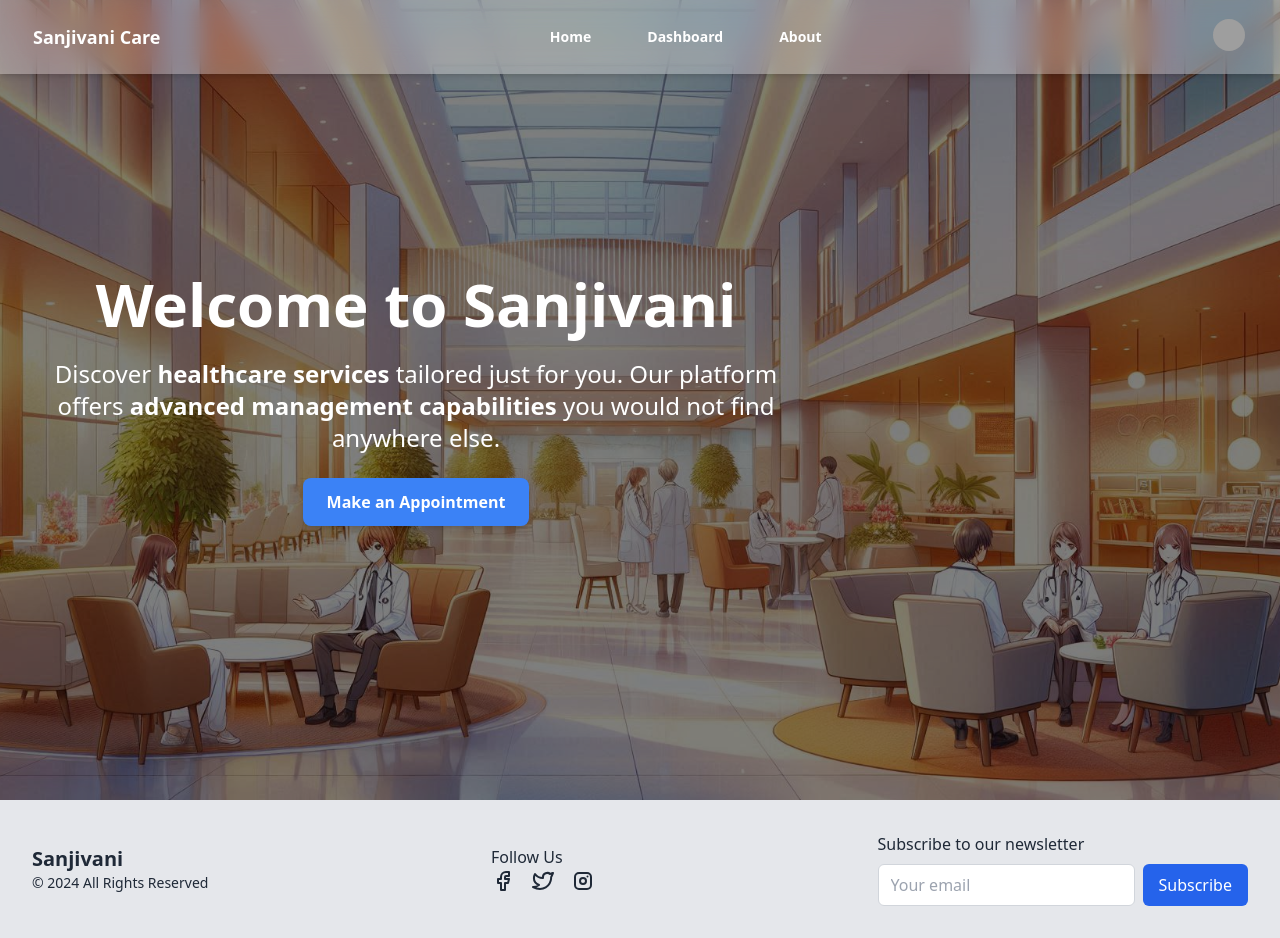
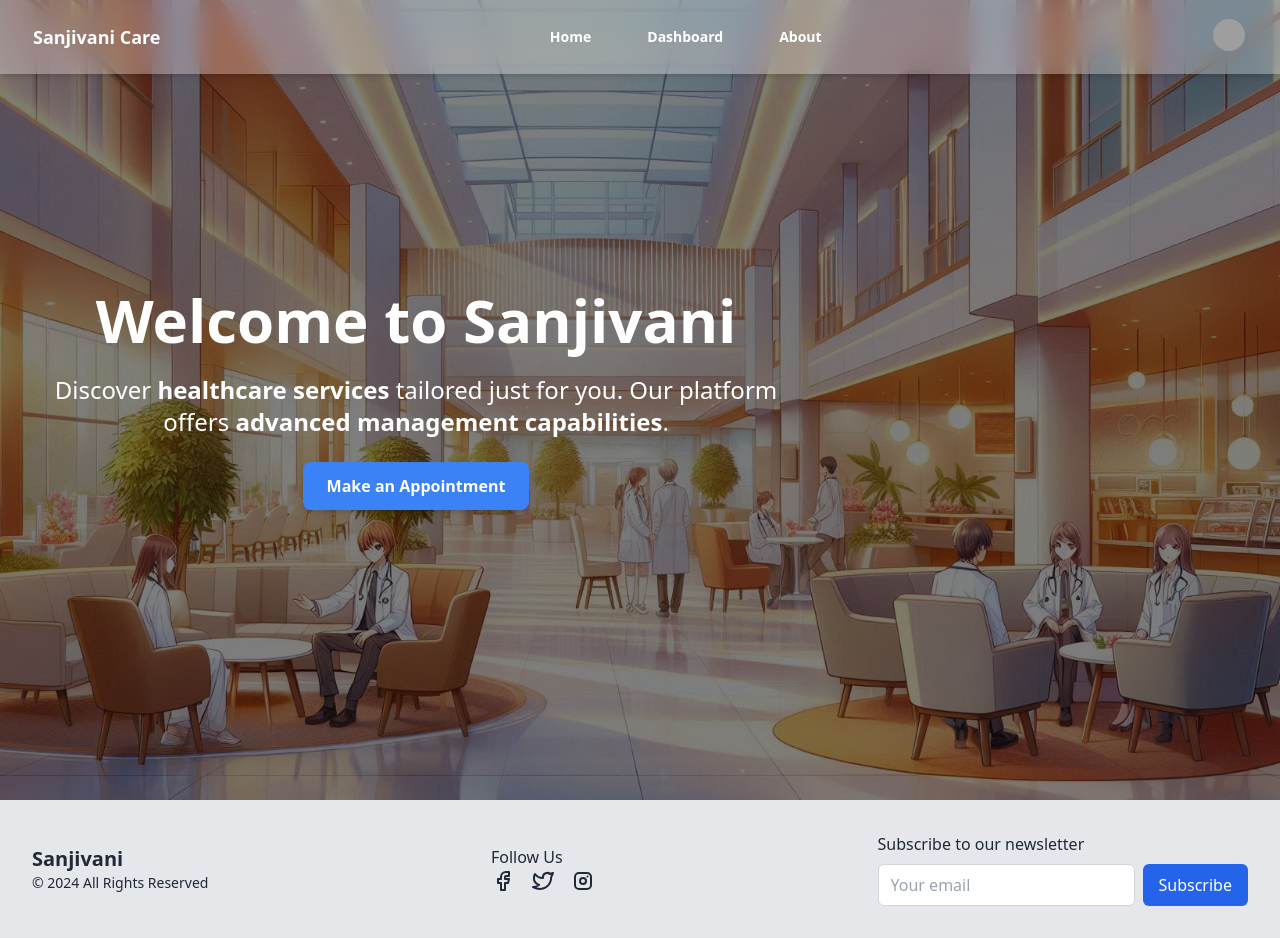
Before and after one commit to EhsaasChaudhary/sanjivani, a Next.js app: page / in a window 1280 px wide. Built offline with nearby package versions, Linux system fonts and the light colour scheme; grey boxes are pictures that could not be loaded.

Commit message:
updated home heading

```diff
--- a/app/page.tsx
+++ b/app/page.tsx
@@ -24,7 +24,7 @@ export default function Component() {
             Welcome to Sanjivani
           </h1>
           <p className="text-lg md:text-xl lg:text-2xl text-white">
-            Discover <span className="font-bold">healthcare services</span> tailored just for you. Our platform offers <span className="font-bold">advanced management capabilities</span> you would not find anywhere else.
+            Discover <span className="font-bold">healthcare services</span> tailored just for you. Our platform offers <span className="font-bold">advanced management capabilities</span>.
           </p>
           <a href="/appointments" className="mt-6 inline-block px-6 py-3 bg-blue-500 text-white font-semibold rounded-lg shadow-md hover:bg-blue-600">
             Make an Appointment
```
